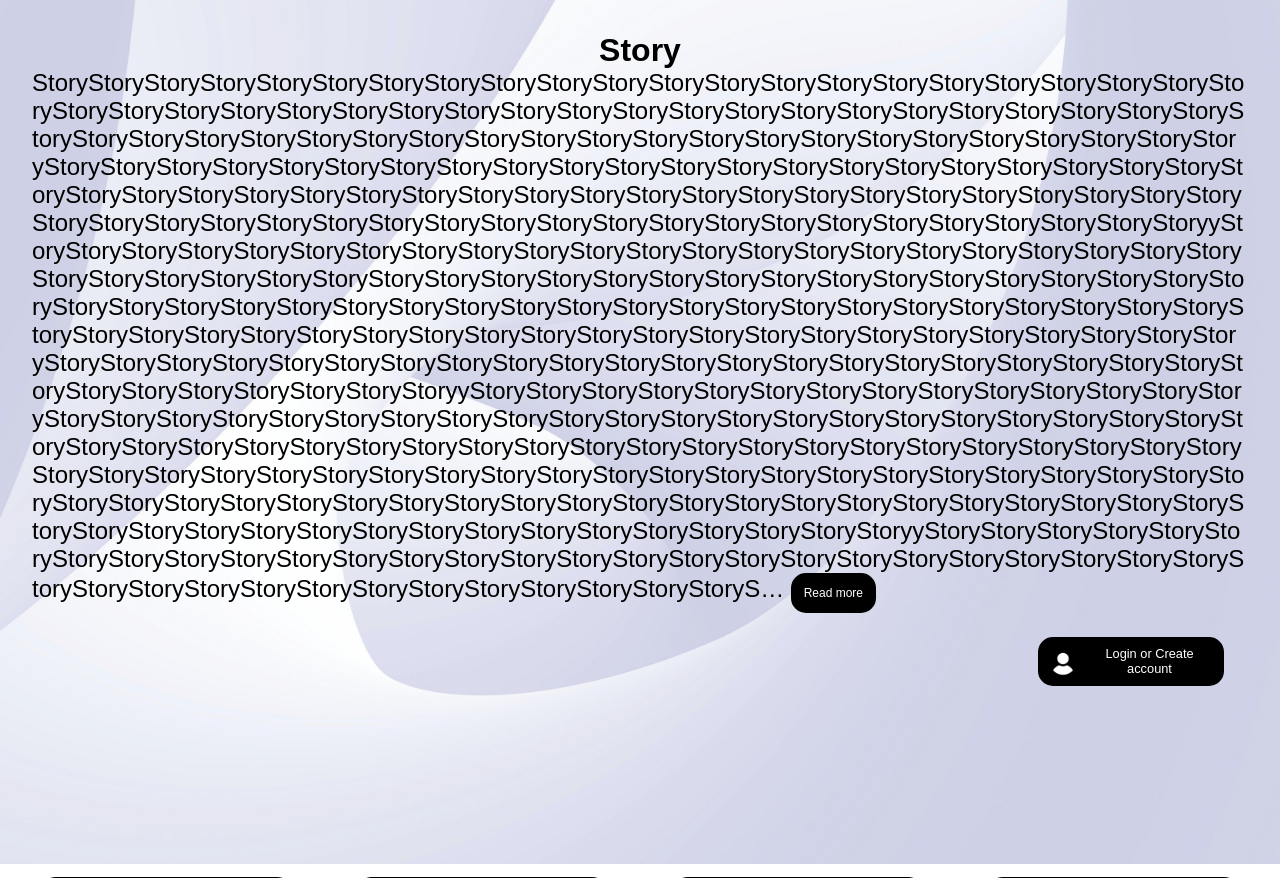
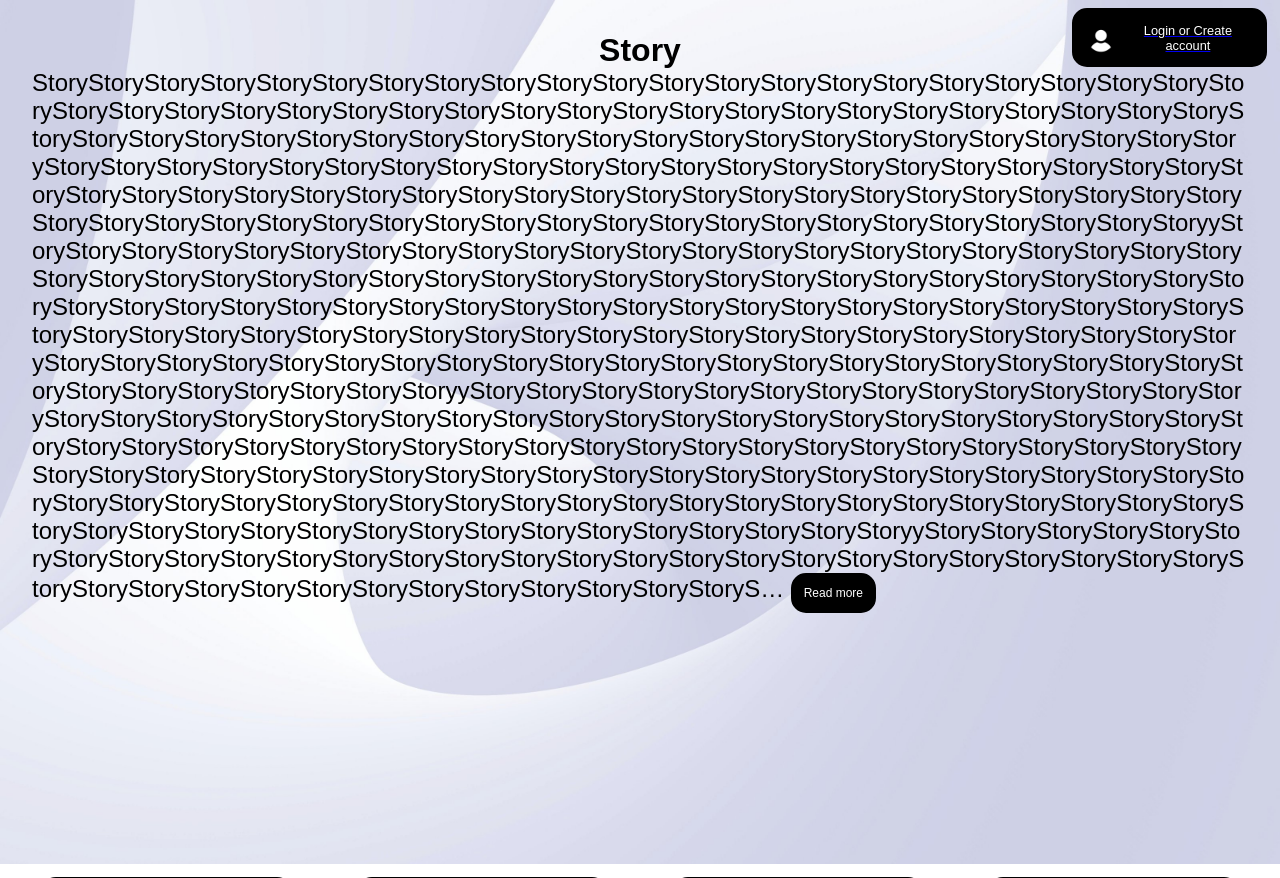
Before and after one commit to blackfire122-start122/NarrativeCraft, a Django app: page / in a window 1280 px wide. Shown: the top 878 px of the page. Run offline with Django 5.2, Linux system fonts and the light colour scheme; data comes from the database, SQL or seed files in the repository; both versions use the stored data as it was after the commit.

Commit message:
revived the project and made the button to go to the profile fixed

```diff
--- a/Home/static/css/home.css
+++ b/Home/static/css/home.css
@@ -23,11 +23,14 @@
     font-family: sans-serif;
 }
 
+.account_link{
+    position: fixed;
+    right: 1%;
+    top: 1%;
+}
+
 .account_btn{
-    padding: 0.5em;
     font-size: 0.8em;
-    margin: 2%;
-    float: right;
     display: flex;
     justify-content: space-between;
     align-items: center;
--- a/templates/html/home.html
+++ b/templates/html/home.html
@@ -19,7 +19,7 @@
         </p>
 
         {% if user.is_authenticated %}
-            <a href="/profile">
+            <a href="/profile" class="account_link">
                 <button class="account_btn">
                     <img class="user_img" src="
                         {% if user.image %}
@@ -31,7 +31,7 @@
                 </button>
             </a>
         {% else %}
-            <a href="/login">
+            <a href="/login" class="account_link">
                 <button class="account_btn">
                     <img class="user_img" src="{% static 'images/user.png' %}" alt="login">
                     Login or Create account
```
Also changed, not shown: db.sqlite3, media/story_images/storyImage_FltbC3n.png (added).
